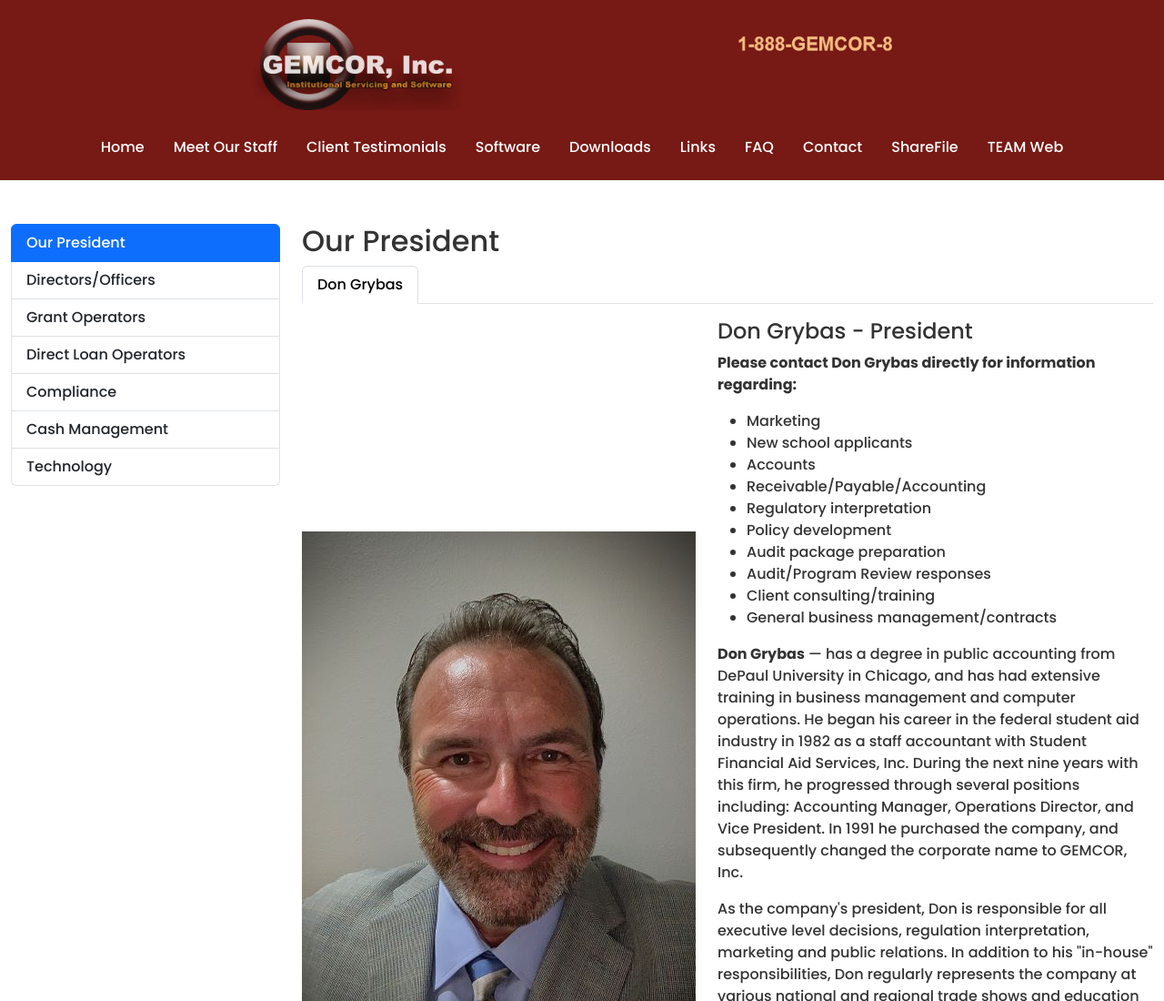
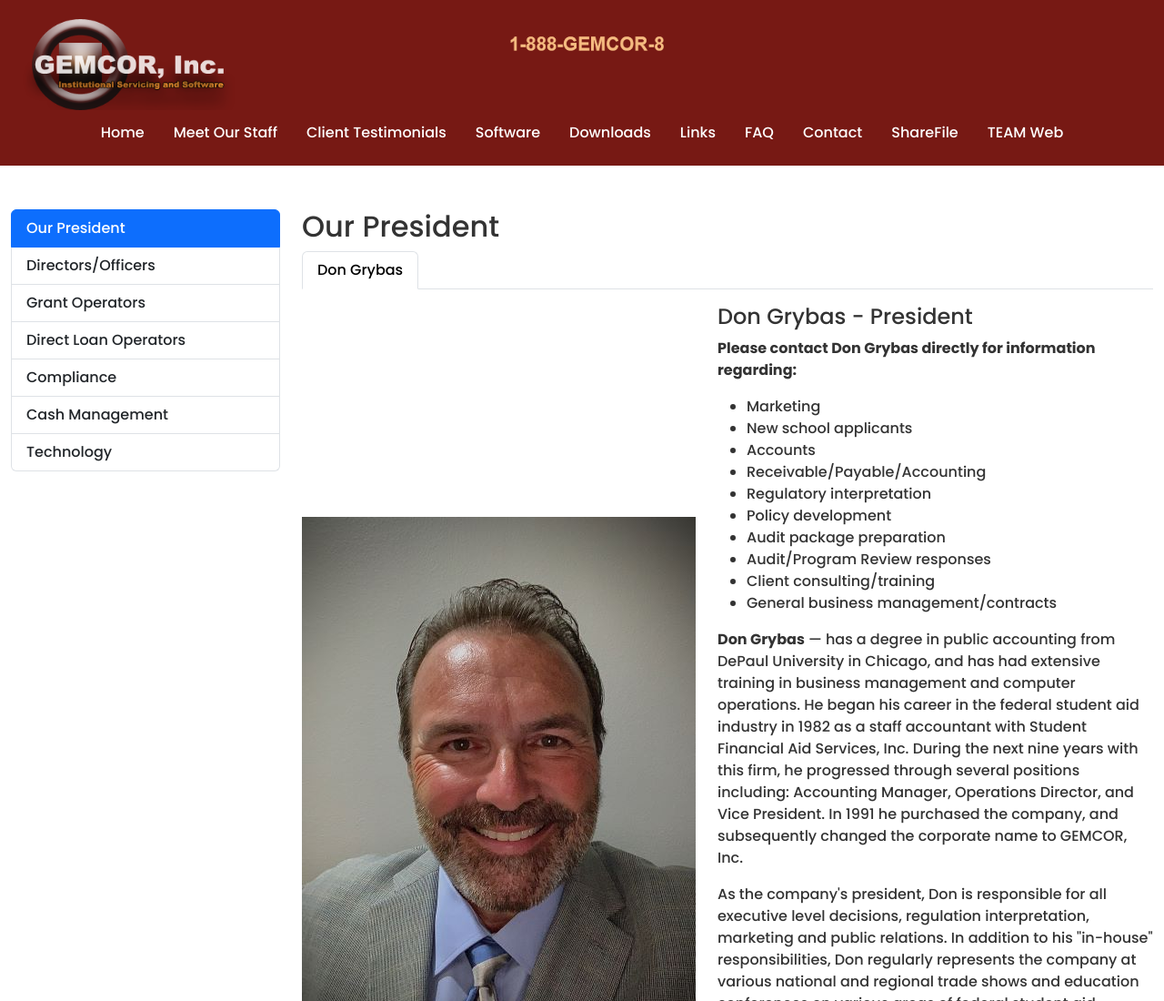
Before and after one commit to tylerwestberg/GEMCOR, a plain HTML site: page staff.html in a window 1280 px wide. Shown: the top 1100 px of the page at 91% size. Drawn offline with nearby package versions, Linux system fonts and the light colour scheme.

Commit message:
Add files via upload

```diff
--- a/staff.html
+++ b/staff.html
@@ -9,11 +9,15 @@
   <link href="https://fonts.googleapis.com/css2?family=Poppins:wght@300;500;700&display=swap" rel="stylesheet">
 </head>
 <body>
-  <nav class="navbar navbar-expand-lg navbar-dark navbar-custom flex-column align-items-center">
-    <a class="navbar-brand mb-3" href="index.html">
+  <nav class="navbar navbar-expand-lg navbar-dark navbar-custom">
+    <div class="container-fluid d-flex flex-wrap justify-content-between align-items-center">
+      <a class="navbar-brand" href="index.html">
         <img src="Pics/GemcorLogoAndNumber.png" alt="GEMCOR Logo" style="max-height: 100px;">
       </a>
-    <div class="collapse navbar-collapse show justify-content-center">
+      <button class="navbar-toggler" type="button" data-bs-toggle="collapse" data-bs-target="#navbarNav" aria-controls="navbarNav" aria-expanded="false" aria-label="Toggle navigation">
+        <span class="navbar-toggler-icon"></span>
+      </button>
+      <div class="collapse navbar-collapse justify-content-center" id="navbarNav">
         <ul class="navbar-nav flex-wrap justify-content-center">
           <li class="nav-item"><a class="nav-link" href="index.html">Home</a></li>
           <li class="nav-item"><a class="nav-link" href="staff.html">Meet Our Staff</a></li>
@@ -26,6 +30,7 @@
           <li class="nav-item"><a class="nav-link" href="https://auth.sharefile.io/gemcorinc/login?returnUrl=%2fconnect%2fauthorize%2fcallback%3fclient_id%3dDzi4UPUAg5l8beKdioecdcnmHUTWWln6%26state%3d9pMryo98PClWn_pHS7108Q--%26acr_values%3dtenant%253Agemcorinc%26response_type%3dcode%26redirect_uri%3dhttps%253A%252F%252Fgemcorinc.sharefile.com%252Flogin%252Foauthlogin%26scope%3dsharefile%253Arestapi%253Av3%2520sharefile%253Arestapi%253Av3-internal%2520offline_access%2520openid" target="_blank">ShareFile</a></li>
           <li class="nav-item"><a class="nav-link" href="https://team.gemcorinc.com/" target="_blank">TEAM Web</a></li>
         </ul>
+      </div>
     </div>
   </nav>
 
```
Lines whose indentation alone changed are shown as unchanged.
